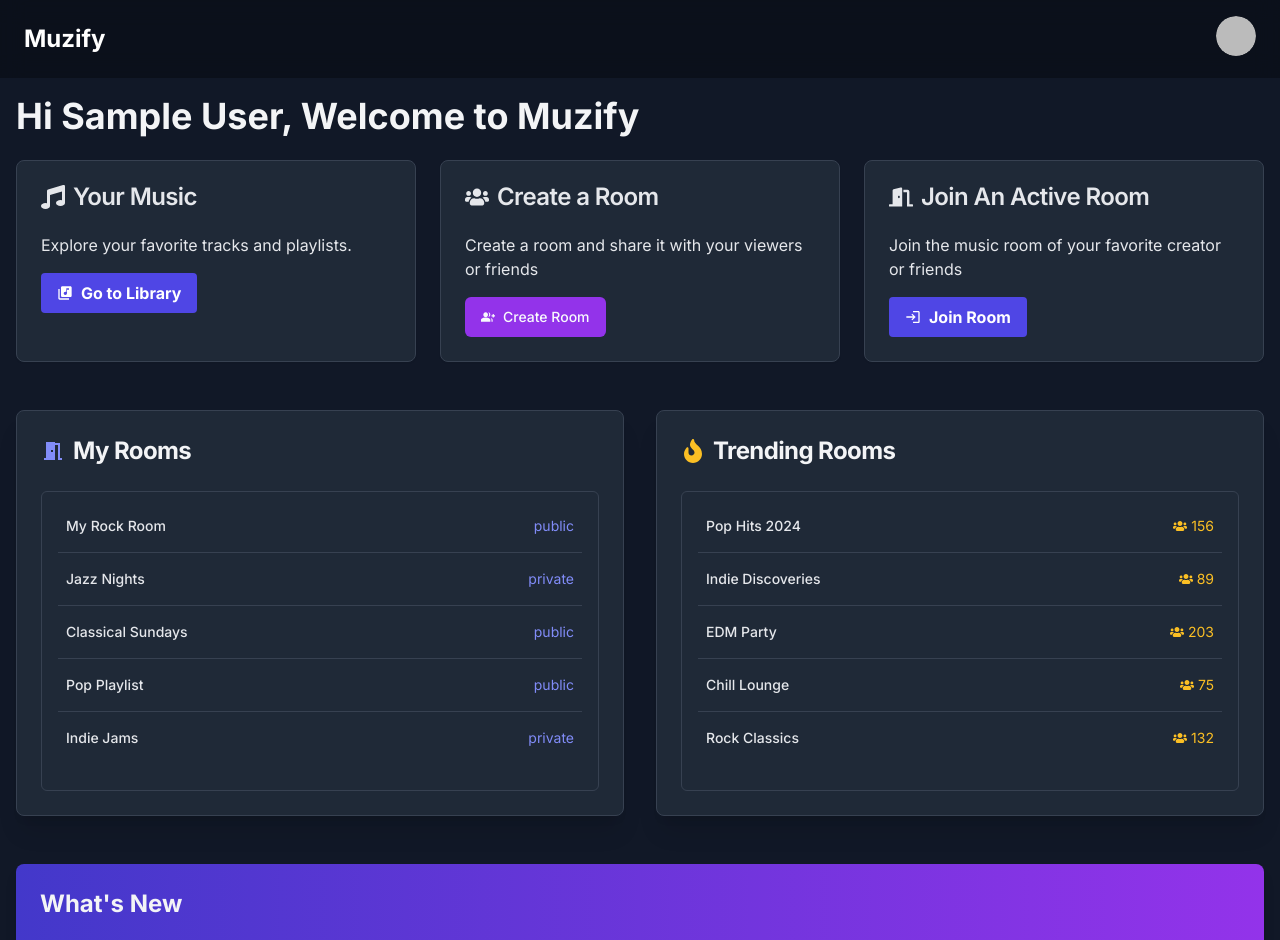
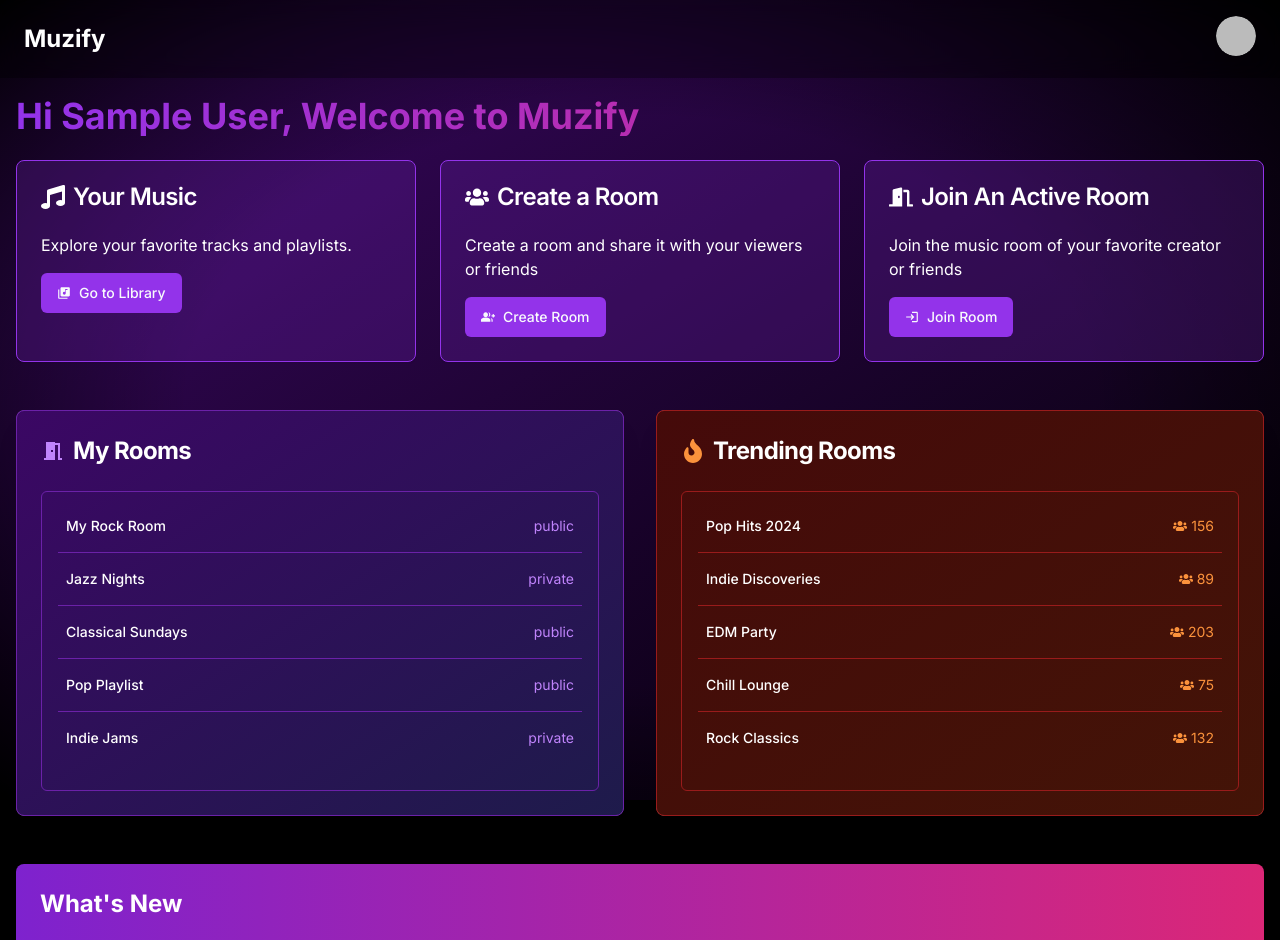
Before and after one commit to keshavsharma54126/Muzier, a Next.js app: page /appview in a window 1280 px wide. Shown: the top 940 px of the page. Built offline with nearby package versions, Linux system fonts and the light colour scheme; no server answers; sample sign-in values are in the browser's storage.

Commit message:
changed ui colours for appview

```diff
--- a/app/appview/page.tsx
+++ b/app/appview/page.tsx
@@ -13,6 +13,7 @@ import {
   MdMeetingRoom,
 } from "react-icons/md";
 import { CreateRoomModal } from "@/components/CreateRoomModal";
+import { Button } from "@/components/ui/button";
 
 interface Room {
   id: string;
@@ -66,14 +67,14 @@ const Appview = () => {
   }
 
   return (
-    <div className="flex flex-col min-h-screen overflow-hidden max-w-screen bg-gray-900">
-      <div className="flex-grow container mx-auto px-4 py-8 text-gray-200">
-        <h1 className="mt-16 text-4xl font-bold mb-6 text-gray-100">
+    <div className="flex flex-col min-h-screen overflow-hidden max-w-screen">
+      <div className="flex-grow container mx-auto px-4 py-8 text-white ">
+        <h1 className="mt-16 text-4xl font-bold mb-6 text-transparent bg-clip-text bg-gradient-to-r from-purple-600 to-pink-600">
           Hi {session.user?.name || "Unknown User"}, Welcome to Muzify
         </h1>
 
         <div className="grid grid-cols-1 md:grid-cols-2 lg:grid-cols-3 gap-6">
-          <Card className="bg-gray-800 border-gray-700 text-gray-200">
+          <Card className="bg-purple-800/30 border-purple-600 text-white">
             <CardHeader>
               <CardTitle className="flex items-center">
                 <FaMusic className="mr-2" /> Your Music
@@ -81,13 +82,13 @@ const Appview = () => {
             </CardHeader>
             <CardContent>
               <p>Explore your favorite tracks and playlists.</p>
-              <button className="mt-4 bg-indigo-600 hover:bg-indigo-700 text-white font-bold py-2 px-4 rounded flex items-center">
+              <Button className="mt-4 bg-purple-600 hover:bg-purple-700">
                 <MdLibraryMusic className="mr-2" /> Go to Library
-              </button>
+              </Button>
             </CardContent>
           </Card>
 
-          <Card className="bg-gray-800 border-gray-700 text-gray-200">
+          <Card className="bg-purple-800/30 border-purple-600 text-white">
             <CardHeader>
               <CardTitle className="flex items-center">
                 <FaUsers className="mr-2" />
@@ -100,7 +101,7 @@ const Appview = () => {
             </CardContent>
           </Card>
 
-          <Card className="bg-gray-800 border-gray-700 text-gray-200">
+          <Card className="bg-purple-800/30 border-purple-600 text-white">
             <CardHeader>
               <CardTitle className="flex items-center">
                 <FaDoorOpen className="mr-2" />
@@ -109,36 +110,36 @@ const Appview = () => {
             </CardHeader>
             <CardContent>
               <p>Join the music room of your favorite creator or friends</p>
-              <button className="mt-4 bg-indigo-600 hover:bg-indigo-700 text-white font-bold py-2 px-4 rounded flex items-center">
+              <Button className="mt-4 bg-purple-600 hover:bg-purple-700">
                 <MdLogin className="mr-2" /> Join Room
-              </button>
+              </Button>
             </CardContent>
           </Card>
         </div>
 
         <div className="mt-12 flex flex-col md:flex-row gap-8">
-          <Card className="flex-1 bg-gray-800 border-gray-700 text-gray-200 shadow-xl">
+          <Card className="flex-1 bg-gradient-to-br from-purple-950 to-indigo-950 border-purple-800 text-white shadow-xl">
             <CardHeader>
-              <CardTitle className="text-2xl font-bold flex items-center text-gray-100">
-                <MdMeetingRoom className="mr-2 text-indigo-400" /> My Rooms
+              <CardTitle className="text-2xl font-bold flex items-center">
+                <MdMeetingRoom className="mr-2 text-purple-400" /> My Rooms
               </CardTitle>
             </CardHeader>
             <CardContent>
-              <ScrollArea className="h-[300px] w-full rounded-md border border-gray-700 p-4">
+              <ScrollArea className="h-[300px] w-full rounded-md border border-purple-800 p-4">
                 {myRooms.map((room, index) => (
                   <div key={room.id}>
                     <div
-                      className="flex items-center justify-between py-2 px-2 hover:bg-gray-700 rounded-md cursor-pointer transition-colors"
+                      className="flex items-center justify-between py-2 px-2 hover:bg-purple-800/30 rounded-md cursor-pointer transition-colors"
                       onClick={() => handleRoomClick(room.id)}>
                       <span className="text-sm font-medium leading-none">
                         {room.name}
                       </span>
-                      <span className="text-sm text-indigo-400">
+                      <span className="text-sm text-purple-400">
                         {room.roomtype}
                       </span>
                     </div>
                     {index < myRooms.length - 1 && (
-                      <Separator className="my-2 bg-gray-700" />
+                      <Separator className="my-2 bg-purple-800" />
                     )}
                   </div>
                 ))}
@@ -146,29 +147,29 @@ const Appview = () => {
             </CardContent>
           </Card>
 
-          <Card className="flex-1 bg-gray-800 border-gray-700 text-gray-200 shadow-xl">
+          <Card className="flex-1 bg-gradient-to-br from-red-950 to-orange-950 border-red-800 text-white shadow-xl">
             <CardHeader>
-              <CardTitle className="text-2xl font-bold flex items-center text-gray-100">
-                <FaFire className="mr-2 text-amber-400" /> Trending Rooms
+              <CardTitle className="text-2xl font-bold flex items-center">
+                <FaFire className="mr-2 text-orange-400" /> Trending Rooms
               </CardTitle>
             </CardHeader>
             <CardContent>
-              <ScrollArea className="h-[300px] w-full rounded-md border border-gray-700 p-4">
+              <ScrollArea className="h-[300px] w-full rounded-md border border-red-800 p-4">
                 {trendingRooms.map((room, index) => (
                   <div key={room.id}>
                     <div
-                      className="flex items-center justify-between py-2 px-2 hover:bg-gray-700 rounded-md cursor-pointer transition-colors"
+                      className="flex items-center justify-between py-2 px-2 hover:bg-red-800/30 rounded-md cursor-pointer transition-colors"
                       onClick={() => handleRoomClick(room.id)}>
                       <span className="text-sm font-medium leading-none">
                         {room.name}
                       </span>
-                      <span className="text-sm text-amber-400 flex items-center">
+                      <span className="text-sm text-orange-400 flex items-center">
                         <FaUsers className="mr-1" />
                         {room.userCount}
                       </span>
                     </div>
                     {index < trendingRooms.length - 1 && (
-                      <Separator className="my-2 bg-gray-700" />
+                      <Separator className="my-2 bg-red-800" />
                     )}
                   </div>
                 ))}
@@ -177,16 +178,14 @@ const Appview = () => {
           </Card>
         </div>
 
-        <div className="mt-12 p-6 bg-gradient-to-r from-indigo-700 to-purple-600 rounded-lg shadow-lg">
-          <h2 className="text-2xl font-bold mb-4 text-gray-100">
-            What&apos;s New
-          </h2>
-          <p className="mb-4 text-gray-200">
-            Check out our latest features and updates!
-          </p>
-          <button className="bg-white text-indigo-700 hover:bg-indigo-100 font-bold py-2 px-4 rounded">
+        <div className="mt-12 p-6 bg-gradient-to-r from-purple-700 to-pink-600 rounded-lg shadow-lg">
+          <h2 className="text-2xl font-bold mb-4">What&apos;s New</h2>
+          <p className="mb-4">Check out our latest features and updates!</p>
+          <Button
+            variant="secondary"
+            className="bg-white text-purple-700 hover:bg-purple-100">
             Learn More
-          </button>
+          </Button>
         </div>
       </div>
     </div>
```
